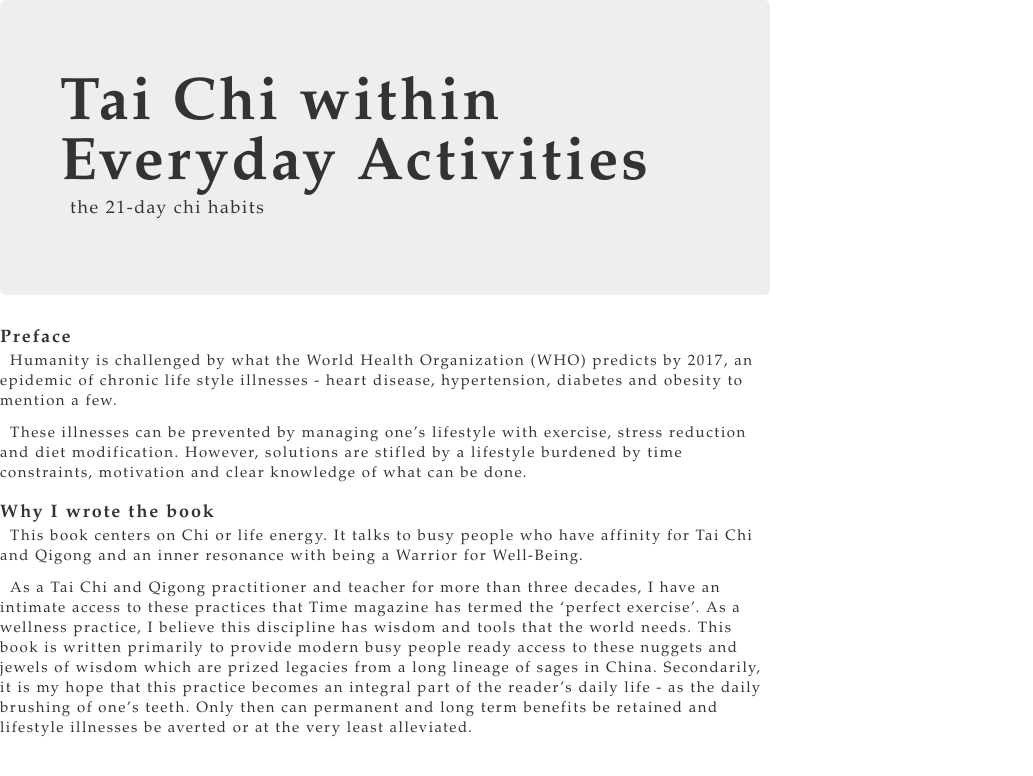
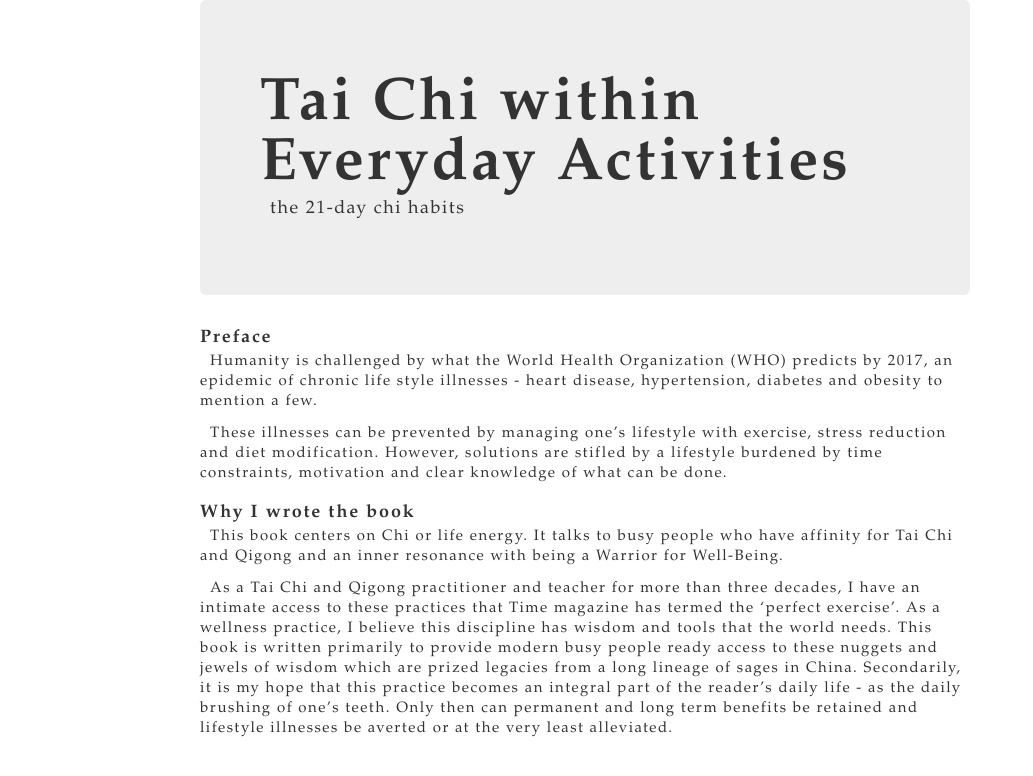
Before and after one commit to chihabit/Everyday-Taichi-Habits, a Jekyll site: the page built from content/home.md, in a window 1280 px wide. Shown: the top 776 px of the page, without its empty margins (0-1033 px from the left). Built offline with Jekyll 4.4.1, drawn with Linux system fonts in a browser that asks for light colours; Markdown is read by kramdown in place of the engine named in the settings.

Commit message:
Fix 2-8-2 layout.

```diff
--- a/_layouts/default.html
+++ b/_layouts/default.html
@@ -7,7 +7,7 @@
 <body>
 
 <div class="row">
-  <div class="span2"></div>
+  <div class="span2">&nbsp;</div>
   <div class="span8">
     {{ content }}
   </div>
```
